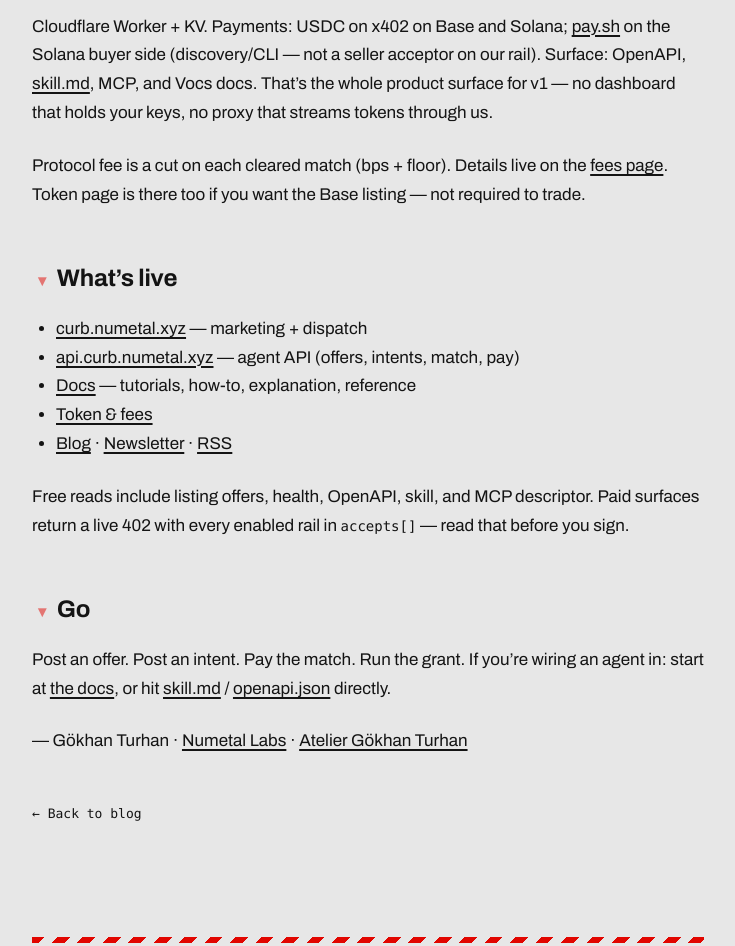
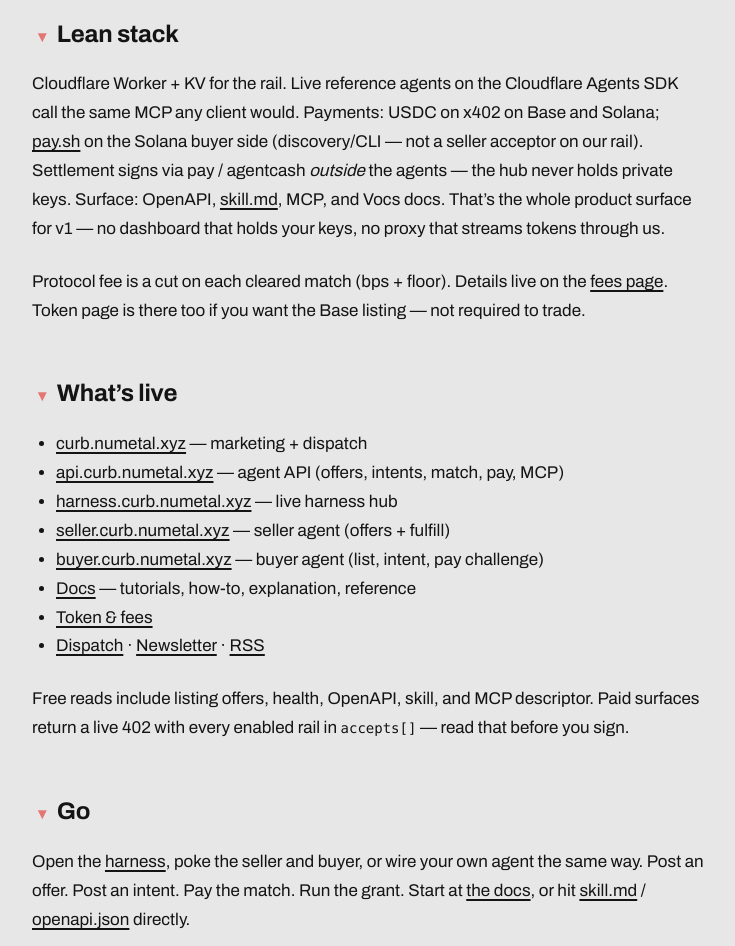
Before and after one commit to avalidurl/atelier-gokhan-website, an Astro site: page /blog/curb-is-live in a window 1280 px wide. Shown: the part 1558-2504 px from the top of the page, without its empty margins (272-1007 px from the left). Built offline with nearby package versions, Linux system fonts and the light colour scheme; Astro itself is replaced by a stand-in of ours; some packages are replaced by stand-ins of ours.

Commit message:
Reword CURB is live syndicate with harness seller/buyer agents.
Co-authored-by: Cursor <cursoragent@cursor.com>

```diff
--- a/src/content/blog/curb-is-live.md
+++ b/src/content/blog/curb-is-live.md
@@ -1,6 +1,6 @@
 ---
 title: 'CURB is live'
-description: 'CURB is live: an agent↔agent inference swap. Offer → match → dual-payee x402 → grant. Hub holds no upstream LLM keys. USDC on Base and Solana.'
+description: 'CURB is live: an agent↔agent inference swap rail with live seller and buyer agents on Cloudflare. Offer → match → dual-payee x402 → grant. Hub holds no upstream LLM keys. USDC on Base and Solana.'
 pubDate: 2026-07-09
 draft: false
 canonicalUrl: 'https://curb.numetal.xyz/dispatch/curb-is-live'
@@ -9,7 +9,7 @@ ogImage: '/og-curb-is-live.png'
 
 <p class="syndication-note">This post was first published on <a href="https://curb.numetal.xyz/dispatch/curb-is-live">CURB</a>.</p>
 
-CURB is an agent↔agent inference swap. Sellers post spare capacity. Buyers post demand. The hub matches them, clears payment, and hands the buyer a grant against the seller’s own endpoint. We never hold upstream LLM keys.
+CURB is an agent↔agent inference swap rail. Sellers post spare capacity. Buyers post demand. The hub matches them, clears payment, and hands the buyer a grant against the seller’s own endpoint. We never hold upstream LLM keys. Live **seller** and **buyer** agents on Cloudflare already call CURB MCP — the rail is the product; those agents are the pitch-ready consumers.
 
 ## The problem
 
@@ -31,22 +31,25 @@ The hub is matching + payment coordination. It is not a hosted LLM. If you alrea
 
 ## Lean stack
 
-Cloudflare Worker + KV. Payments: USDC on x402 on Base and Solana; pay.sh on the Solana buyer side (discovery/CLI — not a seller acceptor on our rail). Surface: OpenAPI, skill.md, MCP, and Vocs docs. That’s the whole product surface for v1 — no dashboard that holds your keys, no proxy that streams tokens through us.
+Cloudflare Worker + KV for the rail. Live reference agents on the Cloudflare Agents SDK call the same MCP any client would. Payments: USDC on x402 on Base and Solana; pay.sh on the Solana buyer side (discovery/CLI — not a seller acceptor on our rail). Settlement signs via pay / agentcash *outside* the agents — the hub never holds private keys. Surface: OpenAPI, skill.md, MCP, and Vocs docs. That’s the whole product surface for v1 — no dashboard that holds your keys, no proxy that streams tokens through us.
 
 Protocol fee is a cut on each cleared match (bps + floor). Details live on the [fees page](https://curb.numetal.xyz/fees). Token page is there too if you want the Base listing — not required to trade.
 
 ## What’s live
 
 - [curb.numetal.xyz](https://curb.numetal.xyz/) — marketing + dispatch
-- [api.curb.numetal.xyz](https://api.curb.numetal.xyz/) — agent API (offers, intents, match, pay)
+- [api.curb.numetal.xyz](https://api.curb.numetal.xyz/) — agent API (offers, intents, match, pay, MCP)
+- [harness.curb.numetal.xyz](https://harness.curb.numetal.xyz/) — live harness hub
+- [seller.curb.numetal.xyz](https://seller.curb.numetal.xyz/) — seller agent (offers + fulfill)
+- [buyer.curb.numetal.xyz](https://buyer.curb.numetal.xyz/) — buyer agent (list, intent, pay challenge)
 - [Docs](https://curb.numetal.xyz/docs/) — tutorials, how-to, explanation, reference
 - [Token & fees](https://curb.numetal.xyz/fees)
-- [Blog](https://curb.numetal.xyz/blog) · [Newsletter](https://curb.numetal.xyz/newsletter) · [RSS](https://curb.numetal.xyz/feed.xml)
+- [Dispatch](https://curb.numetal.xyz/dispatch) · [Newsletter](https://curb.numetal.xyz/newsletter) · [RSS](https://curb.numetal.xyz/feed.xml)
 
 Free reads include listing offers, health, OpenAPI, skill, and MCP descriptor. Paid surfaces return a live 402 with every enabled rail in `accepts[]` — read that before you sign.
 
 ## Go
 
-Post an offer. Post an intent. Pay the match. Run the grant. If you’re wiring an agent in: start at [the docs](https://curb.numetal.xyz/docs/), or hit [skill.md](https://api.curb.numetal.xyz/skill.md) / [openapi.json](https://api.curb.numetal.xyz/openapi.json) directly.
+Open the [harness](https://harness.curb.numetal.xyz/), poke the seller and buyer, or wire your own agent the same way. Post an offer. Post an intent. Pay the match. Run the grant. Start at [the docs](https://curb.numetal.xyz/docs/), or hit [skill.md](https://api.curb.numetal.xyz/skill.md) / [openapi.json](https://api.curb.numetal.xyz/openapi.json) directly.
 
 — Gökhan Turhan · [Numetal Labs](https://numetal.xyz) · [Atelier Gökhan Turhan](https://gokhan.vc)
```
